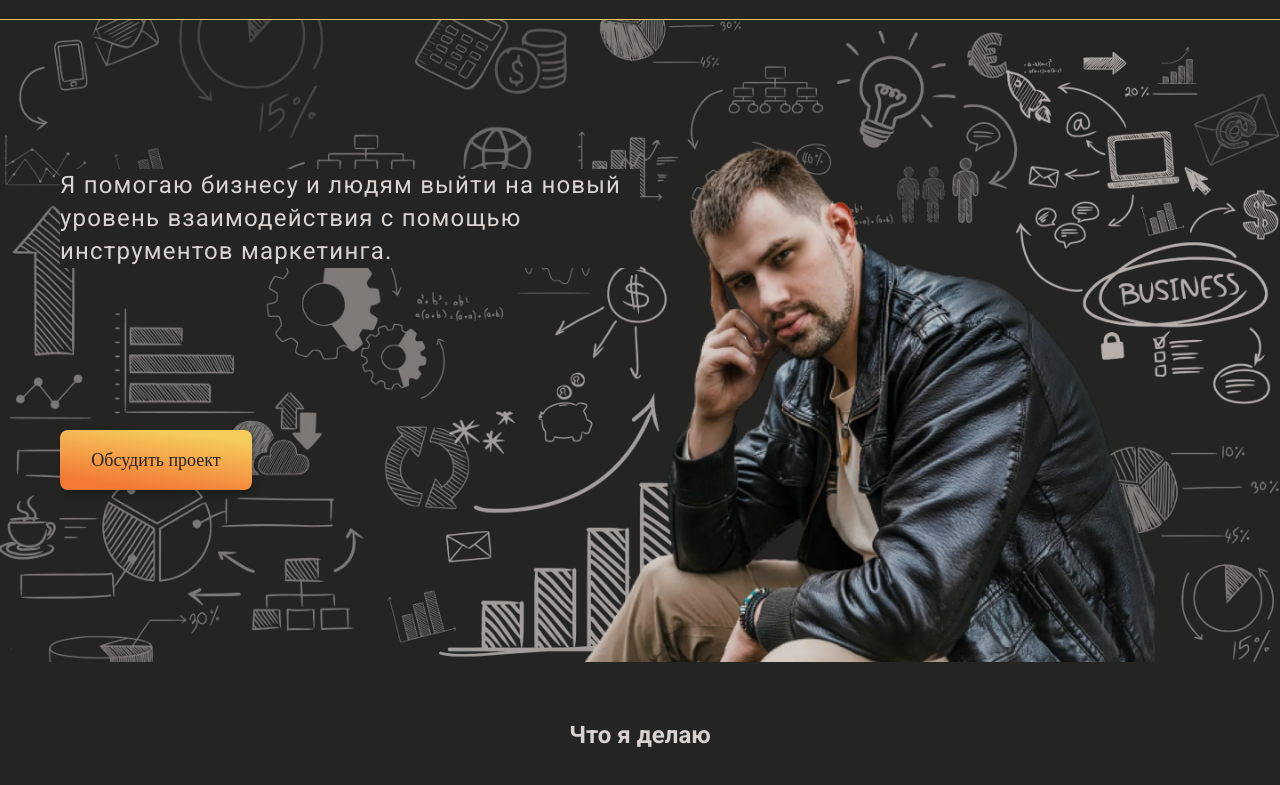
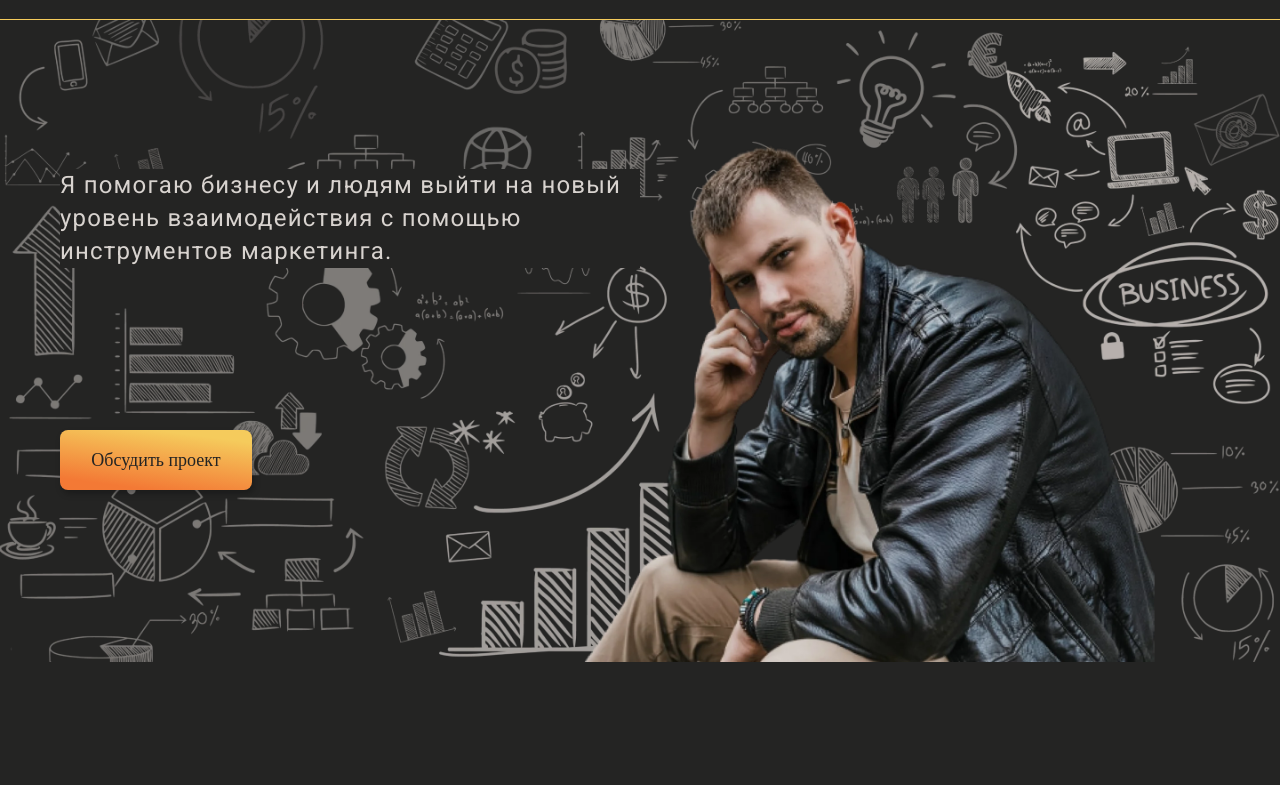
Before and after one commit to DidenkoSveta/Dmitry-Didenko--internet-marketer, a plain HTML site: page index.html in a window 1280 px wide. Shown: the part 71-856 px from the top of the page. Drawn offline with Linux system fonts and the light colour scheme.

Commit message:
change text

```diff
--- a/index.html
+++ b/index.html
@@ -59,7 +59,7 @@
    </section>
    <section>
       <div class="home__services">
-         <h2>Что я делаю</h2>
+         <h2></h2>
          <div class="home__services-grid">
             <div class="home__services-card"><img src="" alt=""></div>
             <div class="home__services-card"><img src="" alt=""></div>
```
